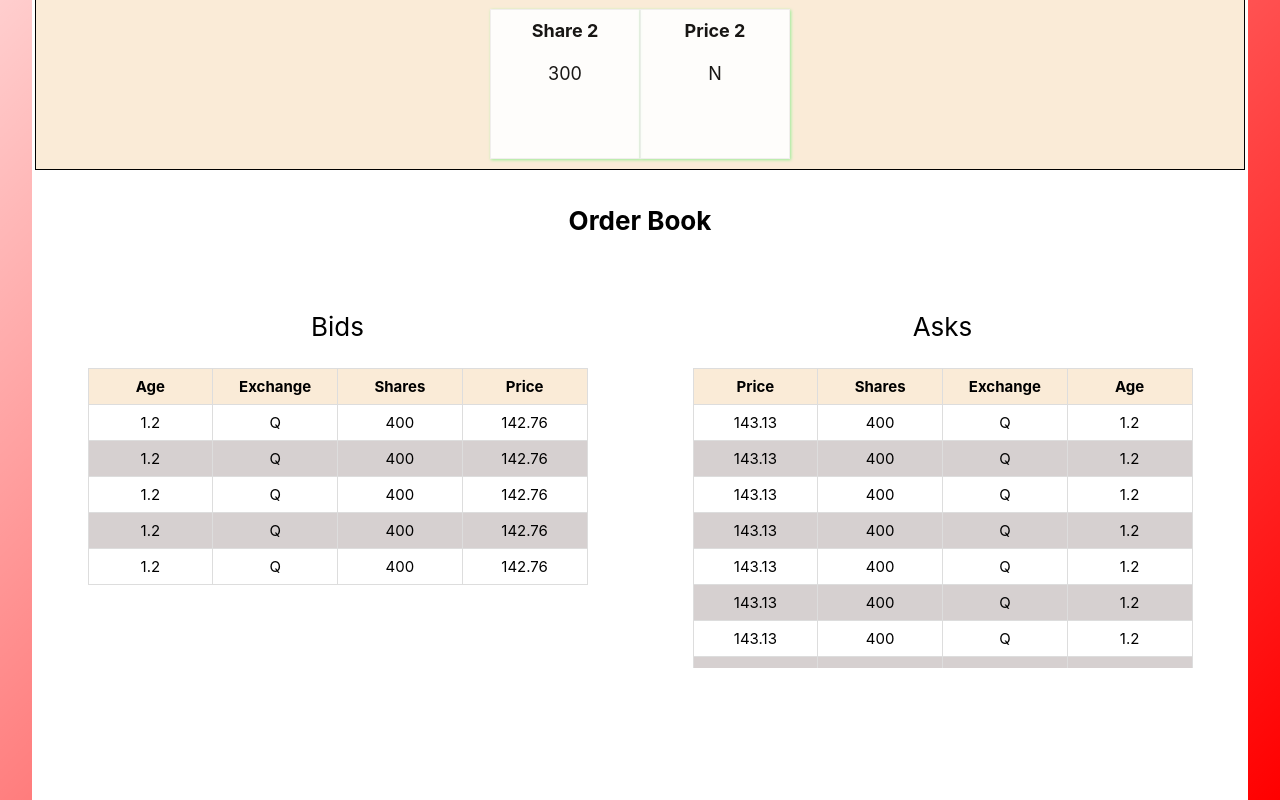
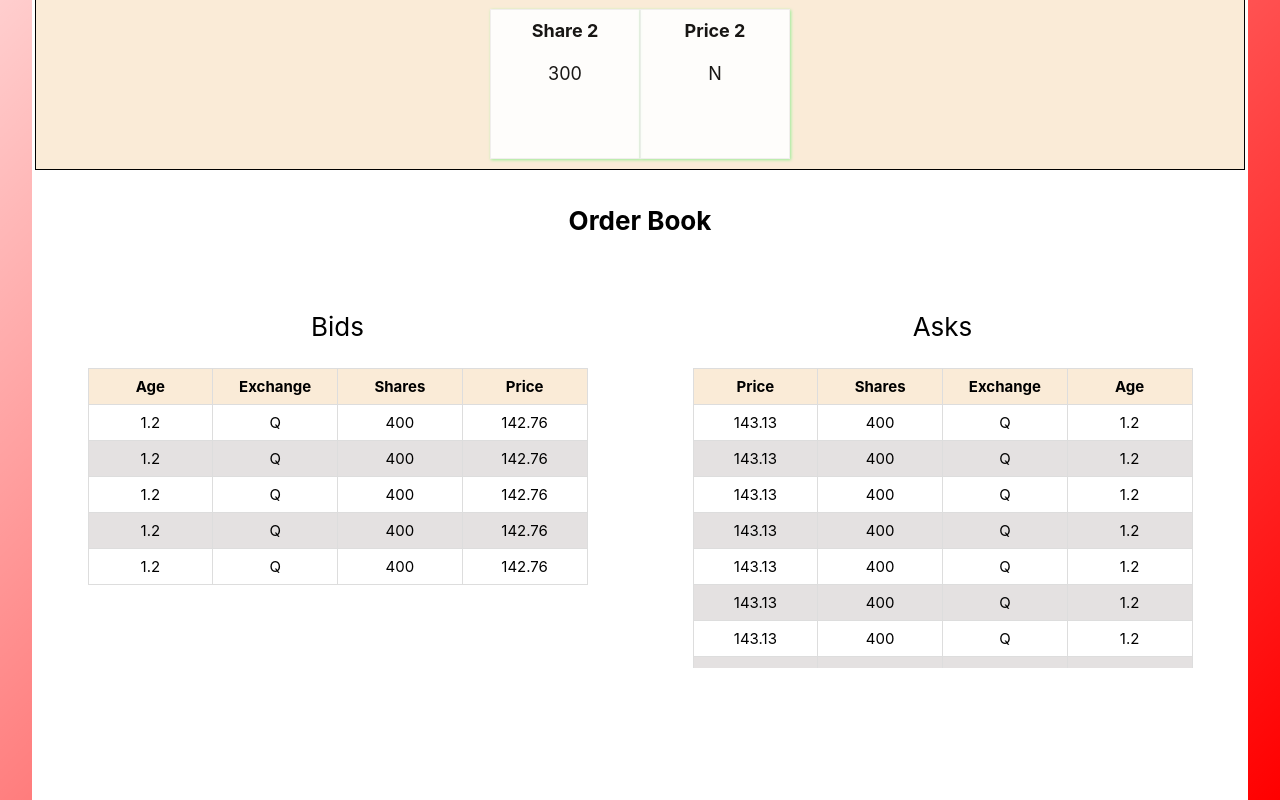
Before and after one commit to prakashkumar264/playground, a React (Create React App) app: page /Exercisefive in a window 1280 px wide. Shown: the part 500-1300 px from the top of the page. Built offline with nearby package versions, Linux system fonts and the light colour scheme.

Commit message:
Update exercisefive.css

```diff
--- a/src/exercisefive.css
+++ b/src/exercisefive.css
@@ -135,10 +135,13 @@ tr:hover {
     top: 0;
   }
 
-  tr:nth-child(even) {
-    background: rgb(214, 208, 208);
+tr:nth-child(even) {
+    background: rgb(228, 225, 225);
 }
 
+tr:hover:nth-child(even) {
+    background: rgb(192, 185, 185);
+}
 
 @media (min-width: 600px) {
    .borderForFlex{
```
